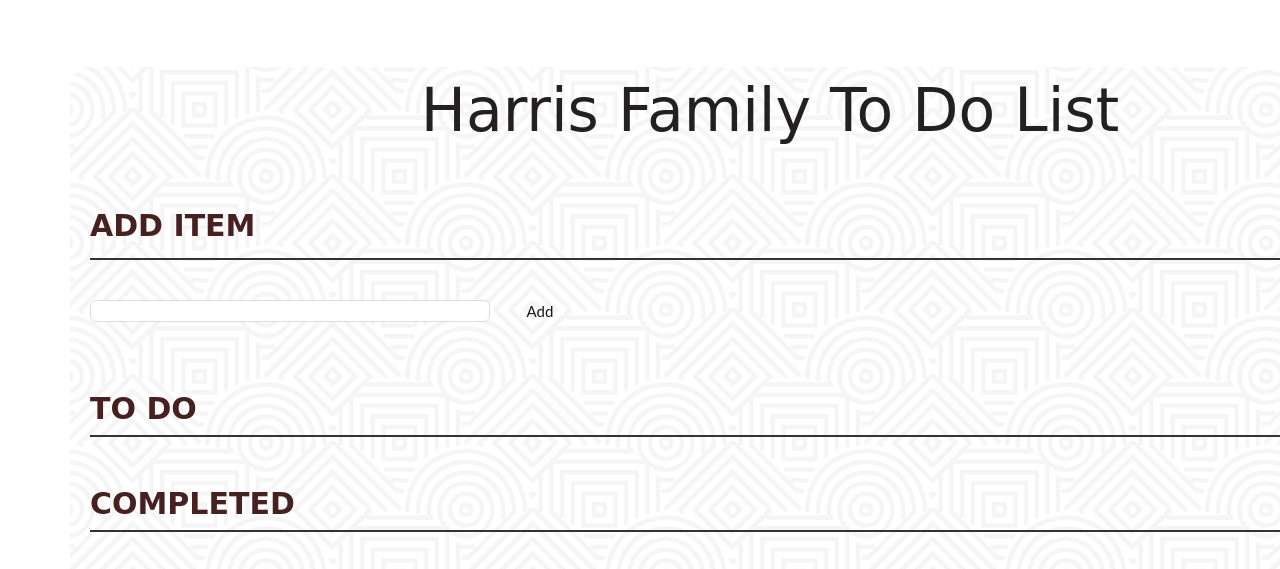
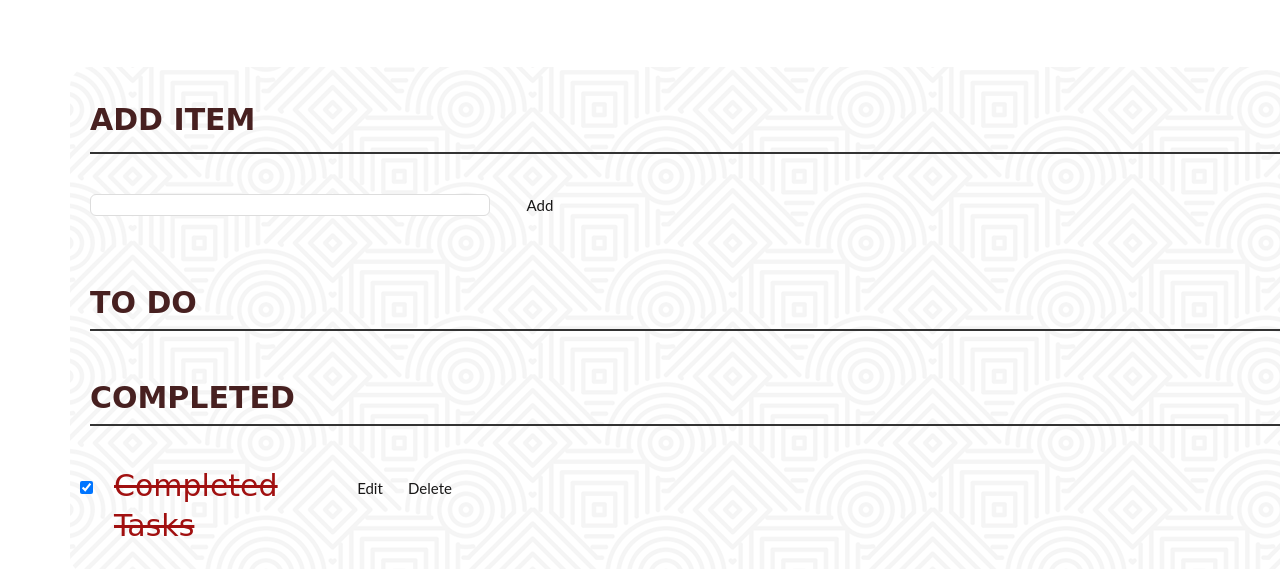
Before and after one commit to WesPres1990/ReconHurricanes-Project-1, a plain HTML site: page todo copy.html in a window 1280 px wide. Shown: the part 175-744 px from the top of the page. Drawn offline with nearby package versions, Linux system fonts and the light colour scheme; no server answers; a web font is replaced by a local one.

Commit message:
todolist1

```diff
--- a/todo copy.html
+++ b/todo copy.html
@@ -90,7 +90,7 @@
 
 
   <div class="todo-container">
-    <h1>Harris Family To Do List</h1>
+
     <p>
       <label for="new-task">Add Item</label><input id="new-task" type="text"><button>Add</button>
     </p>
```
